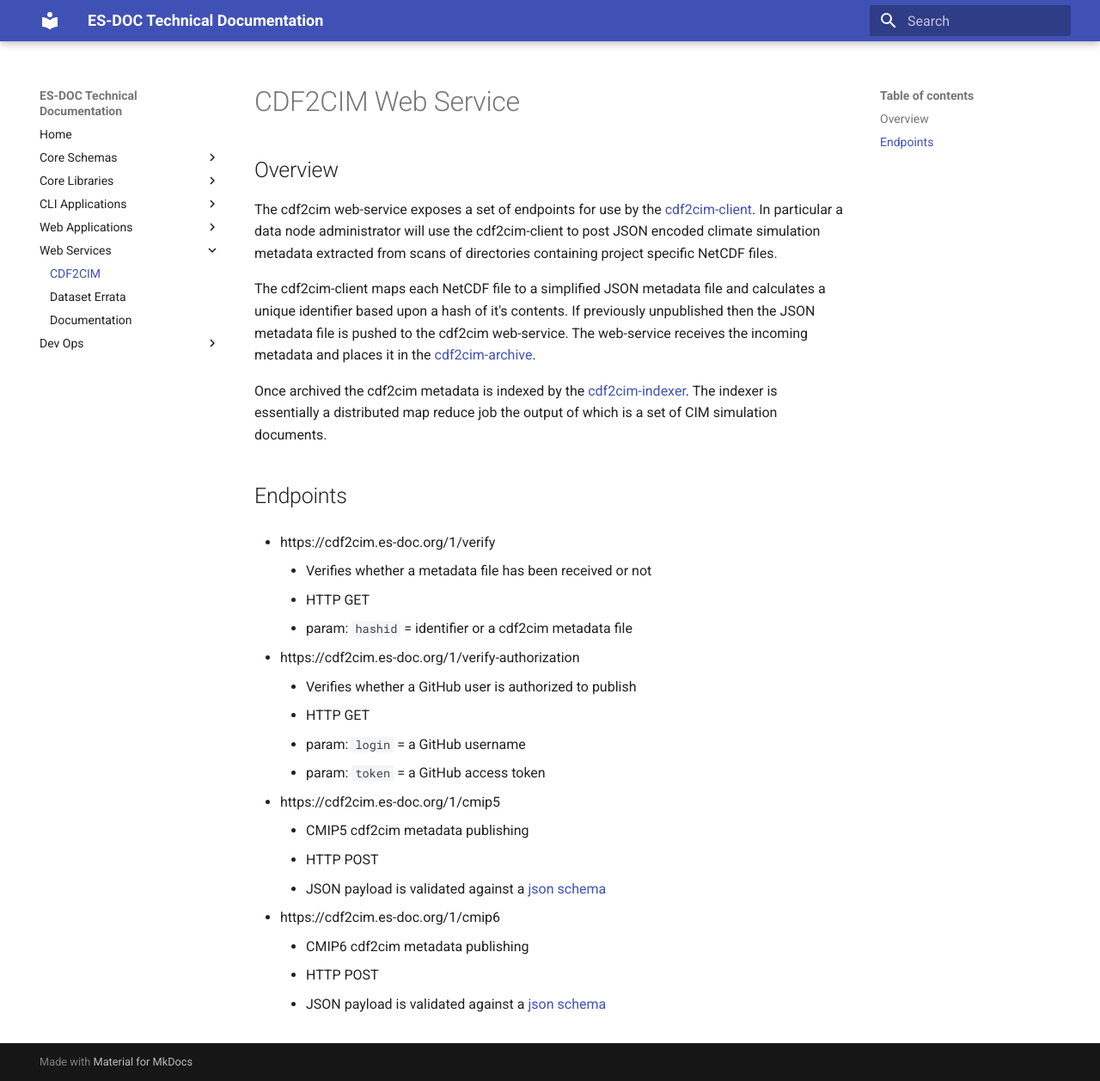
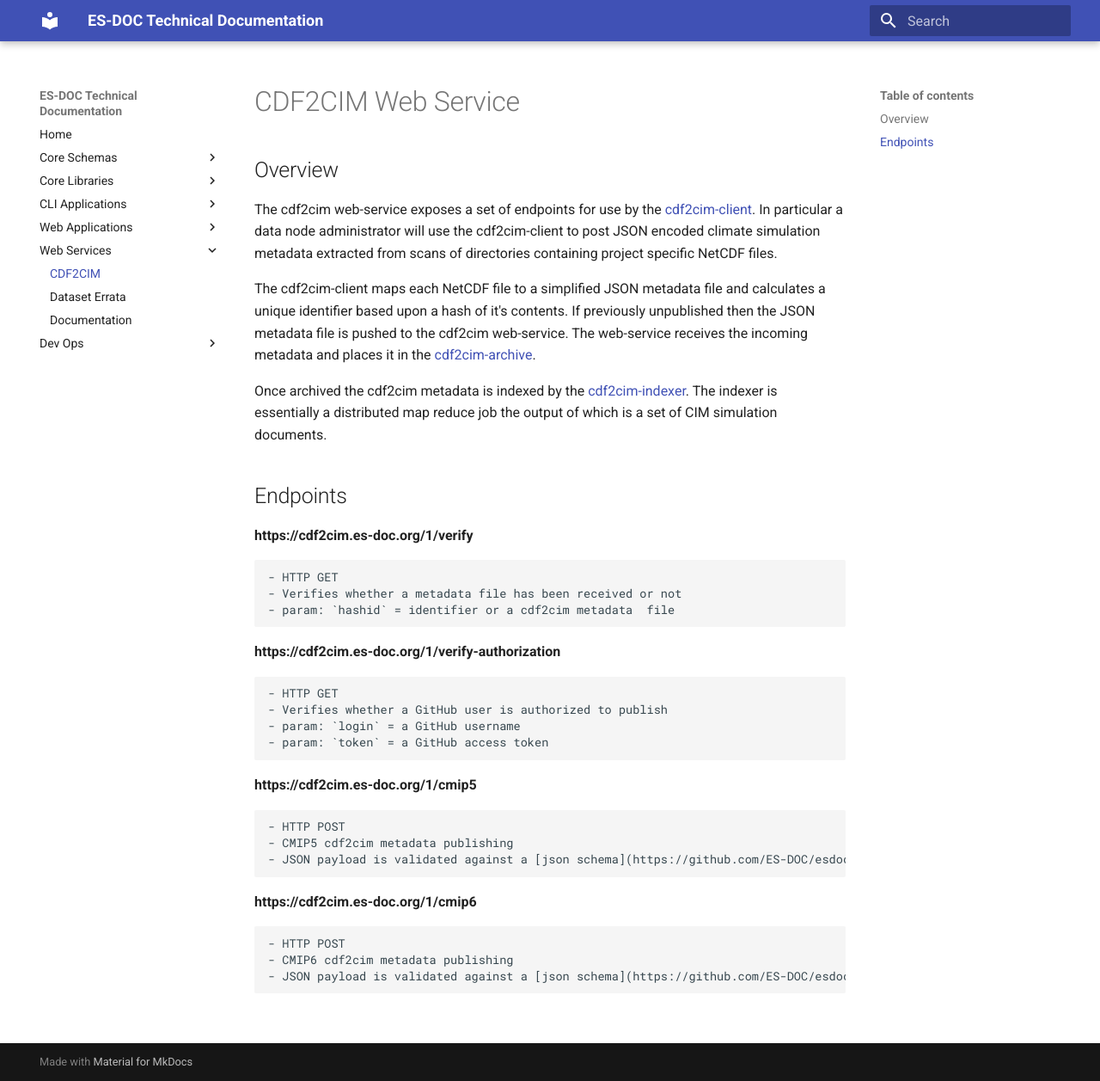
Before and after one commit to ES-DOC/esdoc-technical, an MkDocs documentation site: the page built from docs/web/services/cdf2cim.md, in a window 1280 px wide and 1257 px high. Shown: the whole window at 86% size. Built offline with MkDocs 1.6.1 and Material for MkDocs 9.7.7, drawn with Linux system fonts in a browser that asks for light colours.

Commit message:
1. Extending web apps & services docs.

```diff
--- a/docs/web/services/cdf2cim.md
+++ b/docs/web/services/cdf2cim.md
@@ -10,27 +10,27 @@ Once archived the cdf2cim metadata is indexed by the [cdf2cim-indexer](https://g
 
 ## Endpoints
 
-- https://cdf2cim.es-doc.org/1/verify
+**https://cdf2cim.es-doc.org/1/verify**
 
+    - HTTP GET
     - Verifies whether a metadata file has been received or not
-    - HTTP GET
     - param: `hashid` = identifier or a cdf2cim metadata  file
 
-- https://cdf2cim.es-doc.org/1/verify-authorization
+**https://cdf2cim.es-doc.org/1/verify-authorization**
 
+    - HTTP GET
     - Verifies whether a GitHub user is authorized to publish
-    - HTTP GET
     - param: `login` = a GitHub username
     - param: `token` = a GitHub access token
 
-- https://cdf2cim.es-doc.org/1/cmip5
+**https://cdf2cim.es-doc.org/1/cmip5**
 
+    - HTTP POST
     - CMIP5 cdf2cim metadata publishing
-    - HTTP POST
     - JSON payload is validated against a [json schema](https://github.com/ES-DOC/esdoc-cdf2cim-ws/blob/master/cdf2cim_ws/schemas/body/1.cmip5.json)
 
-- https://cdf2cim.es-doc.org/1/cmip6
+**https://cdf2cim.es-doc.org/1/cmip6**
 
+    - HTTP POST
     - CMIP6 cdf2cim metadata publishing
-    - HTTP POST
     - JSON payload is validated against a [json schema](https://github.com/ES-DOC/esdoc-cdf2cim-ws/blob/master/cdf2cim_ws/schemas/body/1.cmip6.json)
```
